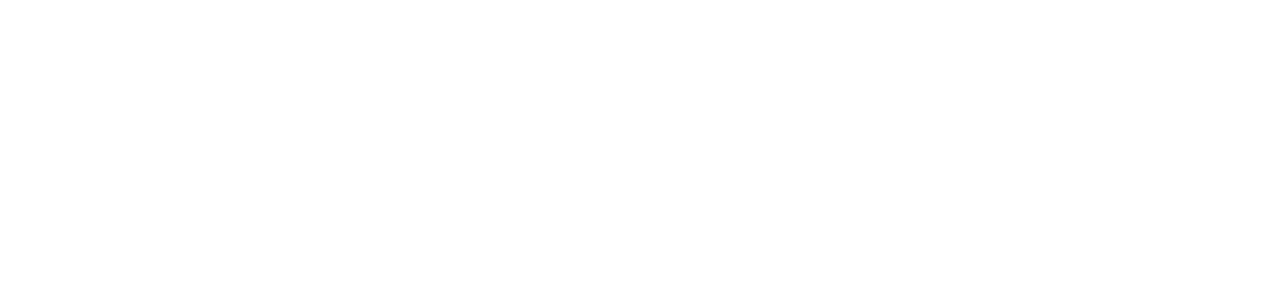
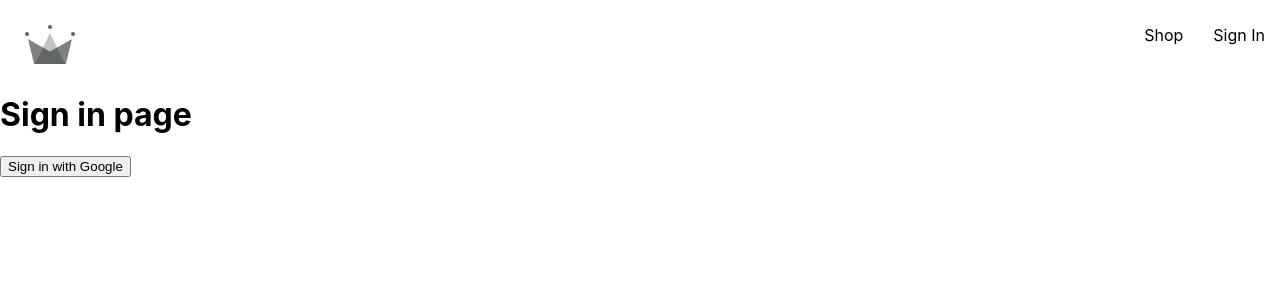
Before and after one commit to nyllegriffiths1/crown-clothing, a React (Create React App) app in the folder crwnclothing/: page /sign-in in a window 1280 px wide. Before the commit this address had no page. Shown: the top 300 px of the page. Built offline with nearby package versions, Linux system fonts and the light colour scheme.

Commit message:
added firebase and firebase auth

```diff
--- a/crwnclothing/package.json
+++ b/crwnclothing/package.json
@@ -6,6 +6,7 @@
     "@testing-library/jest-dom": "^5.17.0",
     "@testing-library/react": "^13.4.0",
     "@testing-library/user-event": "^13.5.0",
+    "firebase": "^10.12.5",
     "react": "^18.3.1",
     "react-dom": "^18.3.1",
     "react-router-dom": "^6.26.0",
--- a/crwnclothing/src/App.js
+++ b/crwnclothing/src/App.js
@@ -1,11 +1,17 @@
 import { Routes, Route } from 'react-router-dom';
+import Navigation from './routes/navigation/navigation.component';
 import Home from "./routes/home/home.component";
+import SignIn from './routes/signin/sign-in.component';
+
 
 
 function App() {
   return (
     <Routes>
-      <Route path='/home' element={<Home />} />
+      <Route to='/' element={<Navigation />}>
+        <Route index element={<Home />} />
+        <Route path='/sign-in' element={<SignIn />} />
+      </Route>
     </Routes>
   );
 };
--- a/crwnclothing/src/index.css
+++ b/crwnclothing/src/index.css
@@ -11,3 +11,12 @@
   font-family: source-code-pro, Menlo, Monaco, Consolas, 'Courier New',
     monospace;
 }
+
+a {
+  text-decoration: none;
+  color: black;
+}
+
+* {
+  box-sizing: border-box;
+}
--- /dev/null
+++ b/crwnclothing/src/routes/navigation/navigation.component.jsx
@@ -0,0 +1,27 @@
+import { Fragment } from 'react';
+import { Outlet, Link } from 'react-router-dom';
+import { ReactComponent as CrwnLogo } from '../../assets/crown.svg';
+import './navigation.styles.scss';
+
+const Navigation = () => {
+    return (
+        <Fragment>
+            <div className='navigation'>
+                <Link to='/' className='logo-container'>
+                    <CrwnLogo className='logo' />
+                </Link>
+                <div className='nav-links-container'>
+                    <Link className='nav-link' to='/shop'>
+                        Shop
+                    </Link>
+                    <Link className='nav-link' to='/sign-in'>
+                        Sign In
+                    </Link>
+                </div>
+            </div>
+            <Outlet />
+        </Fragment>
+    );
+}
+
+export default Navigation;
--- /dev/null
+++ b/crwnclothing/src/routes/navigation/navigation.styles.scss
@@ -0,0 +1,23 @@
+.navigation {
+    height: 70px;
+    width: 100%;
+    display: flex;
+    justify-content: space-between;
+    margin-bottom: 25px;
+    .logo-container {
+        height: 100%;
+        width: 70px;
+        padding: 25px;
+    }
+    .nav-links-container {
+        width: 50%;
+        height: 100%;
+        display: flex;
+        align-items: center;
+        justify-content: flex-end;
+        .nav-link {
+            padding: 10px 15px;
+            cursor: pointer;
+        }
+    }
+}
--- /dev/null
+++ b/crwnclothing/src/routes/signin/sign-in.component.jsx
@@ -0,0 +1,20 @@
+import { signInWithGooglePopup } from '../../utils/firebase/firebase.utils';
+
+
+const SignIn = () => {
+    const logGoogleUser = async () => {
+        const response = await signInWithGooglePopup();
+        console.log(response);
+    }
+
+    return (
+        <div>
+            <h1>Sign in page</h1>
+            <button onClick={logGoogleUser}>
+                Sign in with Google
+            </button>
+        </div>
+    );
+};
+
+export default SignIn;
--- /dev/null
+++ b/crwnclothing/src/utils/firebase/firebase.utils.js
@@ -0,0 +1,29 @@
+// Import the functions you need from the SDKs you need
+import { initializeApp } from "firebase/app";
+import {
+    getAuth,
+    signInWithPopup,
+    signInWithRedirect,
+    GoogleAuthProvider
+} from 'firebase/auth';
+
+const firebaseConfig = {
+  apiKey: "AIzaSyDZu4Bbk8tG6uCDC-k-96eciadnWllKP-M",
+  authDomain: "crwn-db-7595a.firebaseapp.com",
+  projectId: "crwn-db-7595a",
+  storageBucket: "crwn-db-7595a.appspot.com",
+  messagingSenderId: "13609355628",
+  appId: "1:13609355628:web:2a15fb91196eae1b3a8b49"
+};
+
+// Initialize Firebase
+const app = initializeApp(firebaseConfig);
+
+const provider = new GoogleAuthProvider();
+
+provider.setCustomParameters({
+    prompt: "select_account"
+});
+
+export const auth = getAuth();
+export const signInWithGooglePopup = () => signInWithPopup(auth, provider);
```
Also changed, not shown: crwnclothing/src/assets/crown.svg (added), 1 other file (tests, documents, lock files or other folders).
